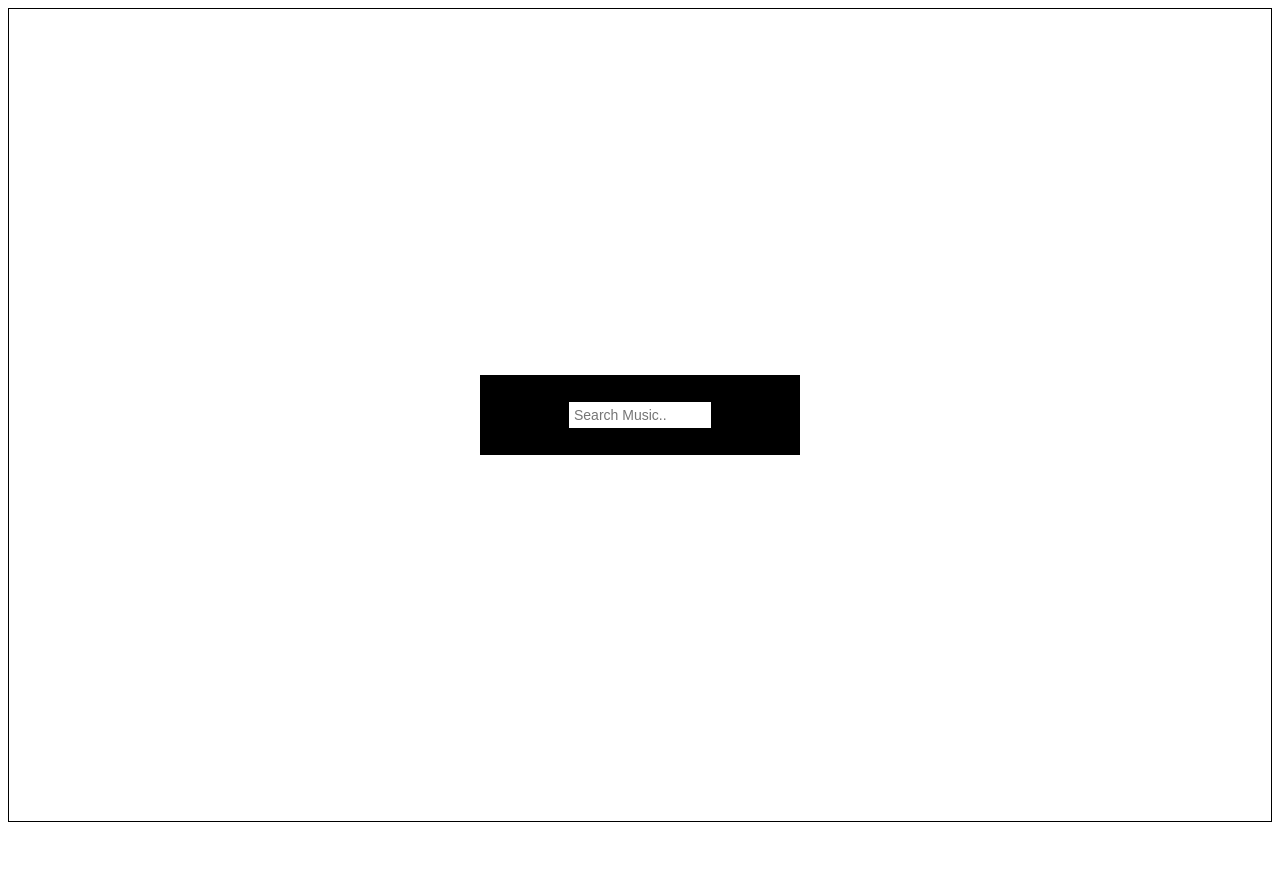
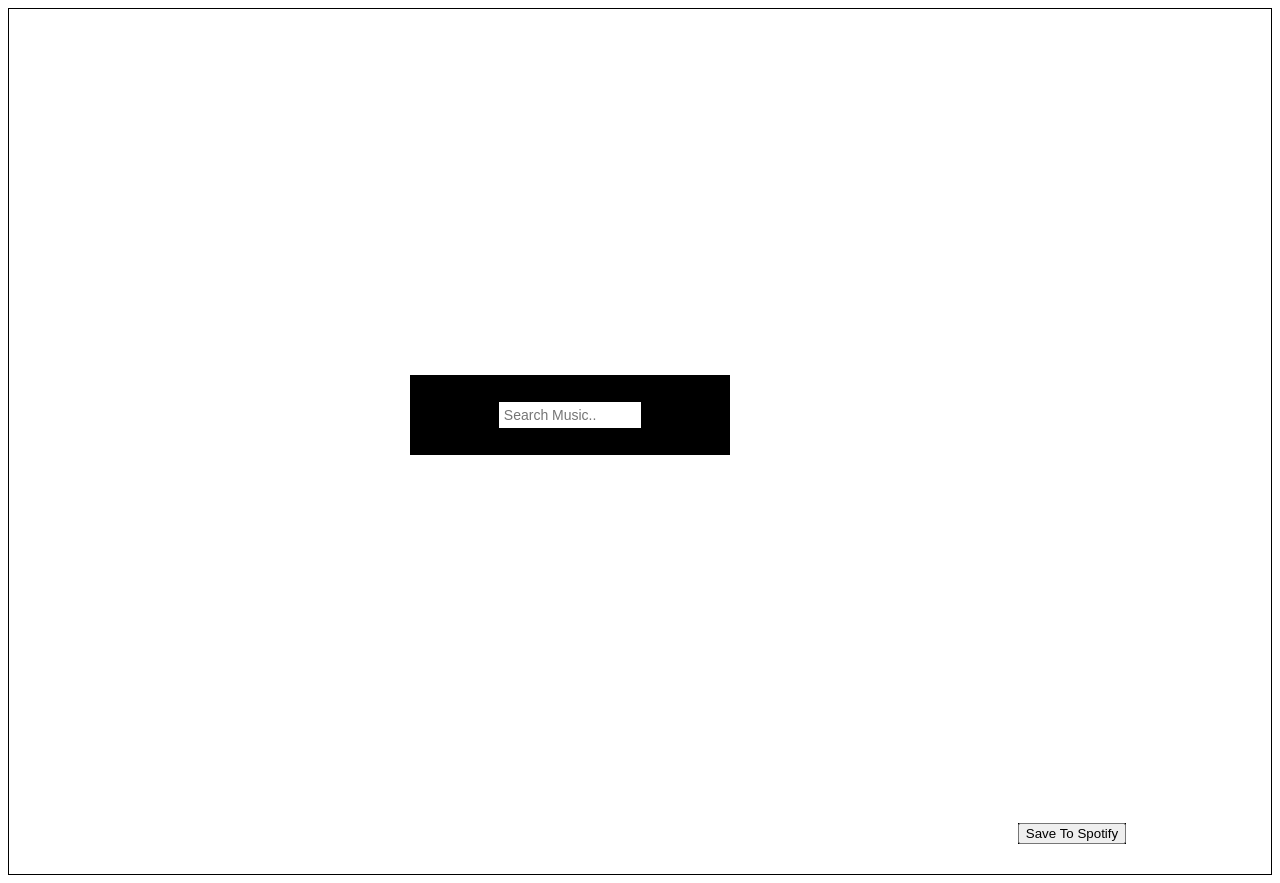
Before and after one commit to ritabobita/Jammming, a Next.js app: page / in a window 1280 px wide. Before the commit the page ends 830 px from the top, so only its background shows below. Built offline with nearby package versions, Linux system fonts and the light colour scheme.

Commit message:
create intiial static components

```diff
--- a/components/Playlist.js
+++ b/components/Playlist.js
@@ -0,0 +1,16 @@
+import styles from '../styles/Playlist.module.css'
+import Tracklist from '../components/Tracklist';
+
+function Playlist() {
+
+
+
+    return (
+        <div className={styles.playlistContainer}>
+            <Tracklist />
+            <button>Save To Spotify</button>
+        </div>
+    )
+}
+
+export default Playlist
--- a/components/SearchBar.js
+++ b/components/SearchBar.js
@@ -5,14 +5,20 @@ import { useState } from 'react';
  */
 function SearchBar({ onSearchInputChange }) {
 
+  const [button, setButton] = useState('');
+
     function handleChange(e) {
         const inputValue = e.target.value;
         onSearchInputChange(inputValue)
+        if (inputValue) {
+          setButton(inputValue)
+        }
     }
 
     return (
         <div className={styles.searchContainer}>
             <input type='search' placeholder="Search Music.." className={styles.searchInput} onChange={handleChange}></input>
+            <button type='submit' className={`${styles.noButton} ${button ? styles.searchButton : ''}`} >Search</button>
         </div>
     )
 }
--- a/components/SearchResults.js
+++ b/components/SearchResults.js
@@ -0,0 +1,13 @@
+import styles from '../styles/SearchResults.module.css'
+import { useState } from 'react';
+
+function SearchResults() {
+
+    return (
+        <div className={styles.resultsContainer}>
+
+        </div>
+    )
+}
+
+export default SearchResults
--- a/components/Track.js
+++ b/components/Track.js
@@ -0,0 +1,12 @@
+import styles from '../styles/Track.module.css'
+import { useState } from 'react';
+
+function Track() {
+    return (
+        <div className={styles.trackContainer}>
+            <li></li>
+        </div>
+    )
+}
+
+export default Track
--- a/components/Tracklist.js
+++ b/components/Tracklist.js
@@ -0,0 +1,16 @@
+import styles from '../styles/Tracklist.module.css'
+import { useState } from 'react';
+import Track from '../components/Track.js'
+
+function Tracklist() {
+
+
+    return (
+        //prob turn this into a list format over div or have list inside div if it is a container
+        <div className={styles.tracklistContainer}>
+            <Track />
+        </div>
+    )
+}
+
+export default Tracklist
--- a/pages/index.js
+++ b/pages/index.js
@@ -2,6 +2,8 @@ import Head from 'next/head';
 import styles from '../styles/Home.module.css'
 import { useState, useEffect } from 'react';
 import SearchBar from '../components/SearchBar';
+import Playlist from '../components/Playlist'
+import SearchResults from '../components/SearchResults';
 
 
 export default function Home() {
@@ -20,6 +22,8 @@ export default function Home() {
               <link rel="icon" href="/favicon.ico" />
           </Head>
           <SearchBar onSearchInputChange={handleSearchInput} />
+          <SearchResults/>
+          <Playlist/>
       </div>
   );
 }
--- /dev/null
+++ b/styles/Playlist.module.css
@@ -0,0 +1,9 @@
+
+.playlistContainer {
+    background-color: black;
+    grid-area: savePlaylist;
+    display: flex;
+    flex-direction: column;
+    justify-content:center;
+    align-items: center;
+}
--- a/styles/SearchBar.module.css
+++ b/styles/SearchBar.module.css
@@ -1,6 +1,7 @@
 
 .searchContainer {
     display: flex;
+    flex-direction: row;
     justify-content: center;
     position: relative;
     width: auto;
@@ -18,5 +19,14 @@
       box-sizing: border-box;
       border: black solid 1px;
     }
+  }
 
+  .noButton {
+    display: none;
   }
+
+  .searchButton{
+    display: block;
+    grid-area: searchButton;
+    margin: .25rem;
+  }
--- /dev/null
+++ b/styles/SearchResults.module.css
@@ -0,0 +1,5 @@
+
+.resultsContainer {
+    background-color: black;
+    grid-area: results;
+}
--- /dev/null
+++ b/styles/Track.module.css
@@ -0,0 +1,10 @@
+.trackContainer {
+    background-color: gray;
+    height: 10%;
+    width: 100%;
+    justify-self: center;
+}
+
+.trackContainer li {
+    list-style: none;
+}
--- /dev/null
+++ b/styles/Tracklist.module.css
@@ -0,0 +1,11 @@
+
+
+.tracklistContainer {
+    background-color: white;
+    height: 40%;
+    width: 90%;
+    justify-self: center;
+    display: flex;
+    justify-content: center;
+    align-items:flex-start;
+}
```
